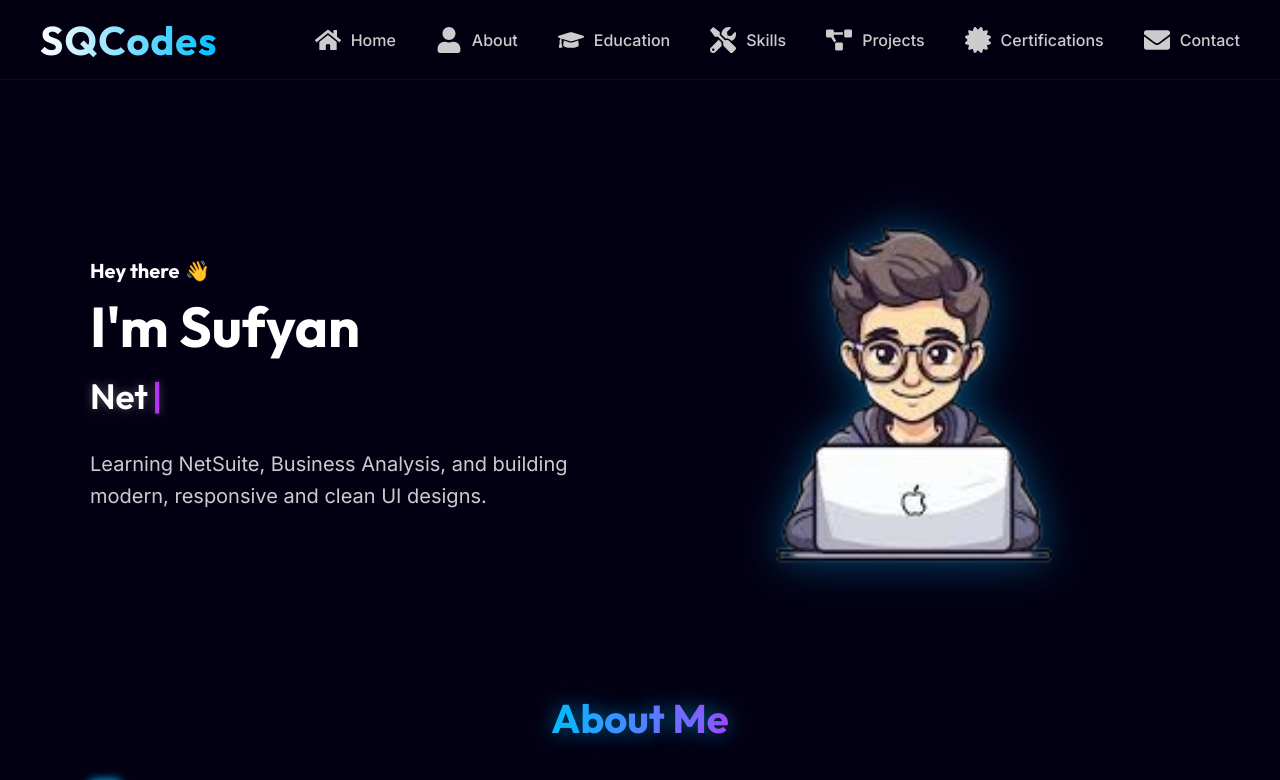
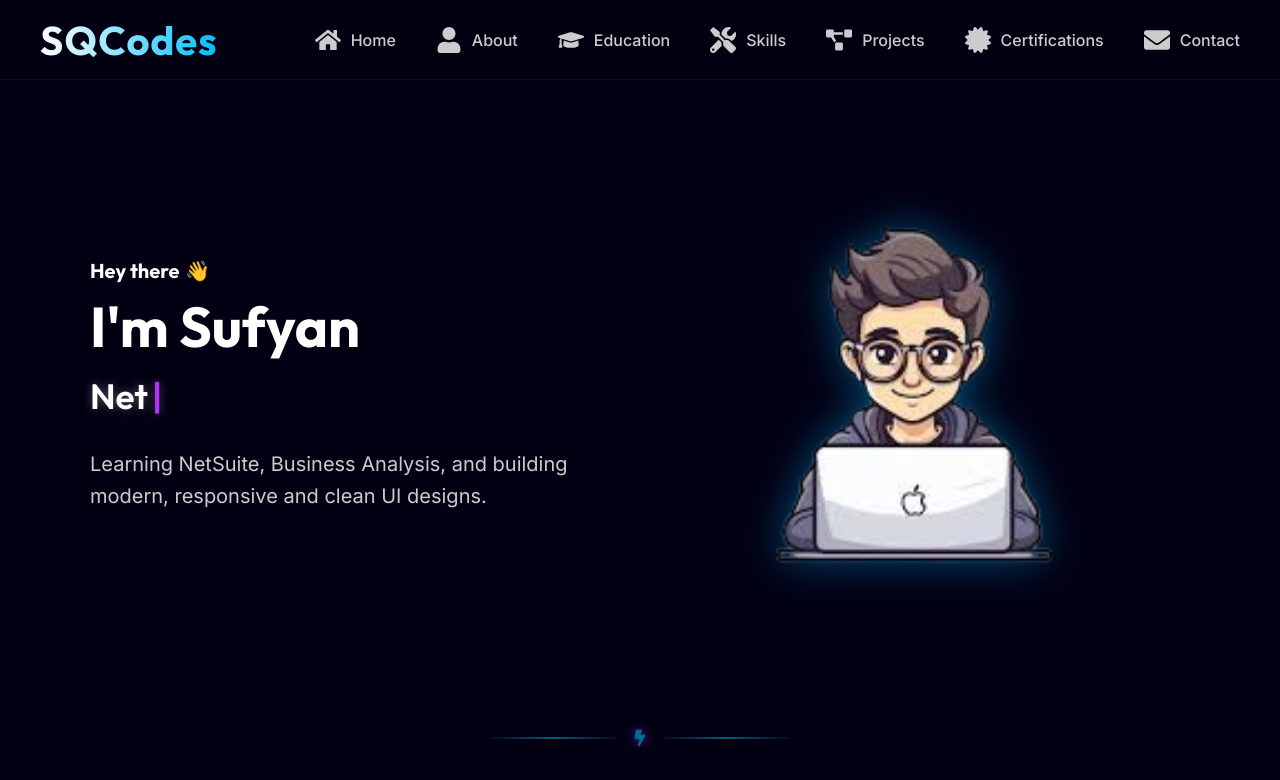
Before and after one commit to Sufyan2126/Portfolio, a React (Vite) app: page / in a window 1280 px wide. Shown: the top 780 px of the page. Built offline with nearby package versions, Linux system fonts and the light colour scheme.

Commit message:
Updated feature

```diff
--- a/src/App.jsx
+++ b/src/App.jsx
@@ -9,6 +9,7 @@ import { ScrollTrigger } from "gsap/ScrollTrigger";
 gsap.registerPlugin(ScrollTrigger);
 
 // Lazy load below-the-fold components
+const SectionSeparator = lazy(() => import("./components/SectionSeparator"));
 const About = lazy(() => import("./components/About"));
 const Skills = lazy(() => import("./components/Skills"));
 const Projects = lazy(() => import("./components/Projects"));
@@ -49,22 +50,13 @@ export default function App() {
             <Navbar />
             <Hero />
 
-
-
             <Suspense fallback={<div className="h-screen w-full flex items-center justify-center text-white/50">Loading...</div>}>
+              <SectionSeparator />
               <About />
               <Resume />
-
               <Education />
-
               <Skills />
-
               <Projects />
-              {/* <SectionSeparator />
-              <Certifications /> */}
-              {/* <SectionSeparator />
-              <GetInTouch /> */}
-
               <Contact />
             </Suspense>
           </div>
--- a/src/styles/sectionSeparator.css
+++ b/src/styles/sectionSeparator.css
@@ -4,9 +4,10 @@
     align-items: center;
     justify-content: center;
     width: 100%;
-    max-width: 600px;
-    margin: 40px auto;
-    opacity: 0.8;
+    max-width: 300px;
+    margin: 40px auto 80px auto;
+    /* Increased bottom margin */
+    opacity: 0.6;
 }
 
 .separator-line {
@@ -20,11 +21,11 @@
 }
 
 .separator-icon {
-    margin: 0 20px;
+    margin: 0 15px;
     color: var(--accent-blue);
-    font-size: 1.5rem;
-    filter: drop-shadow(0 0 8px var(--accent-purple));
-    animation: pulse 2s infinite;
+    font-size: 1rem;
+    filter: drop-shadow(0 0 5px var(--accent-purple));
+    animation: pulse 3s infinite;
 }
 
 @keyframes pulse {
```
